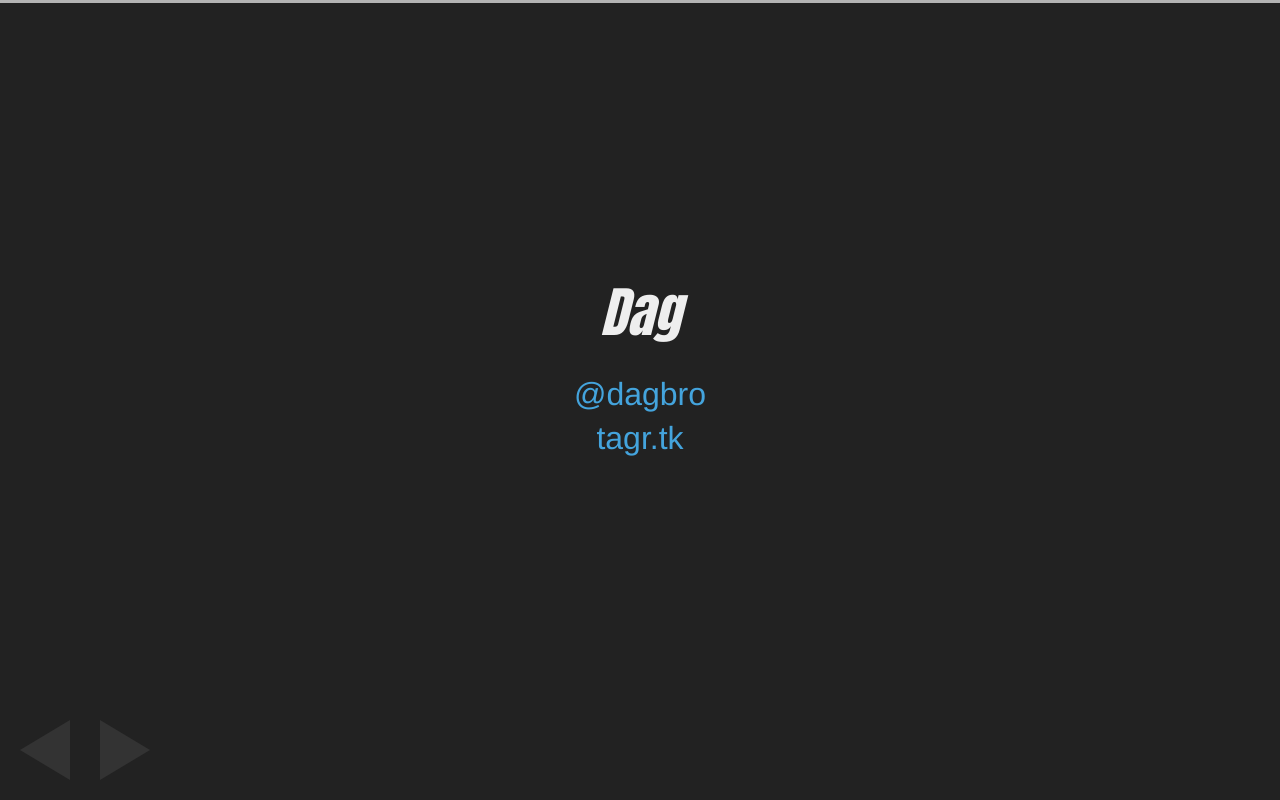
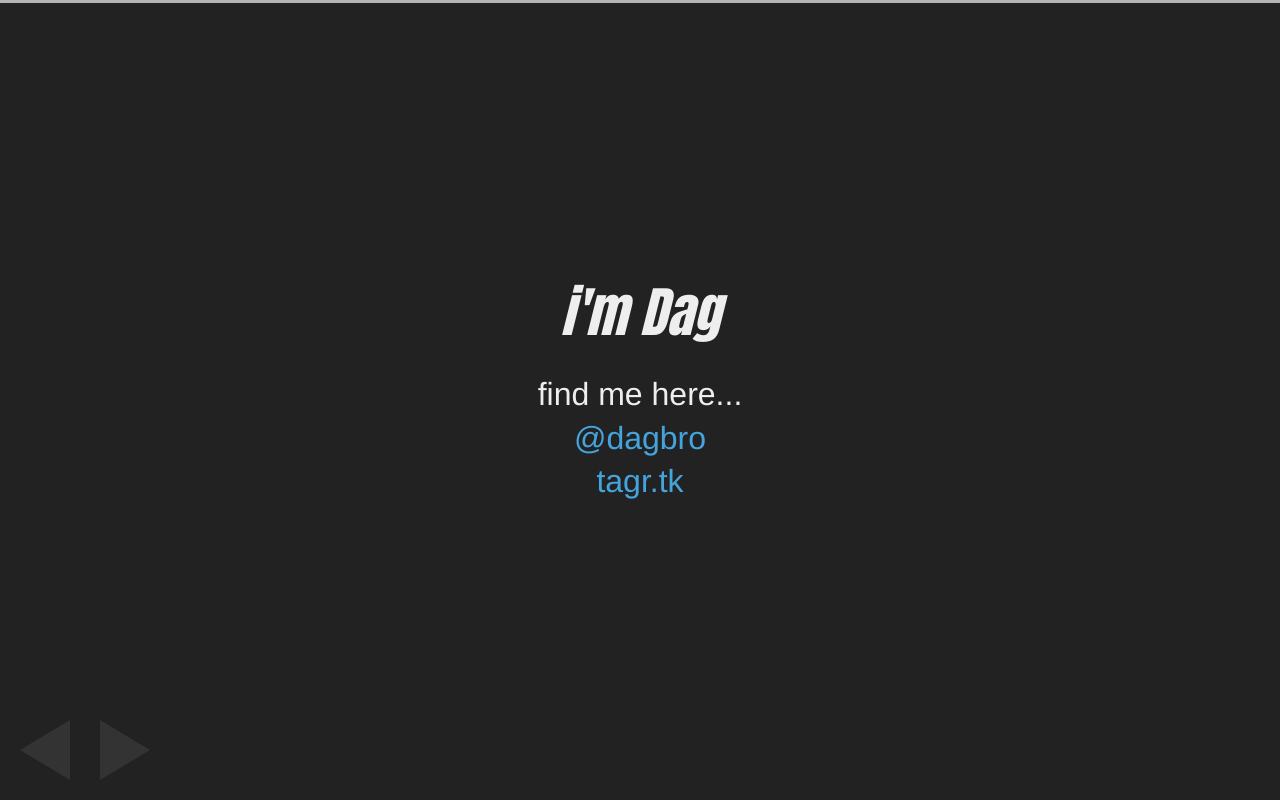
Before and after one commit to cozma/tagr, a plain HTML site: page pitch.html in a window 1280 px wide. Both pictures are taken after a click on the element 45 px from the left and 750 px from the top of the page. Drawn offline with Linux system fonts and the light colour scheme.

Commit message:
Edits for Index

```diff
--- a/pitch.html
+++ b/pitch.html
@@ -454,7 +454,8 @@ em {
   </div>
   <div class="slide hidden" id="slide-4">
     <section class="slide-content"><div class="author">
-  <h1 class="name">Dag</h1>
+  <h1 class="name">i'm Dag</h1>
+  <h2>find me here...</h2>
 <h2> <a href="http://twitter.com/@dagbro">@dagbro</a> </h2>
 <h2> <a href="http://cozma.github.io/tagr">tagr.tk</a> </h2>
 
```
